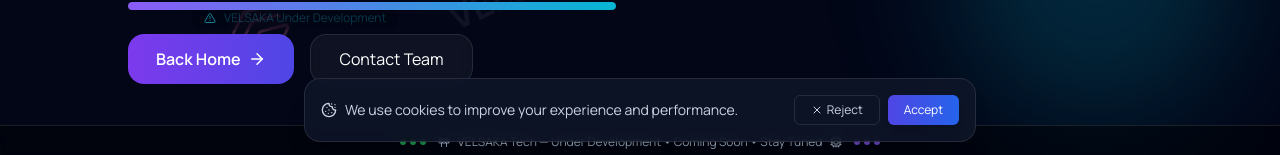
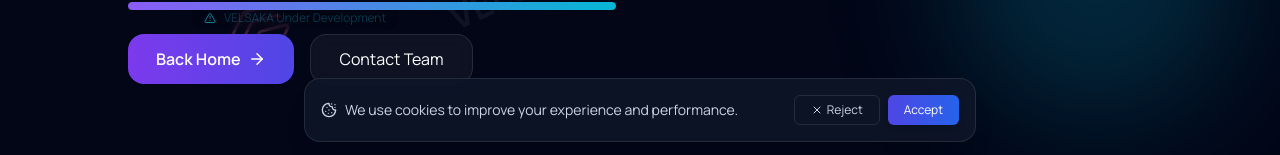
Before and after one commit to velsakatech/Velsaka_tech, a React (Vite) app: page /careers in a window 1280 px wide. Shown: the part 642-797 px from the top of the page. Built offline with nearby package versions, Linux system fonts and the light colour scheme; no server answers.

Commit message:
Production Ready All Bugs are Fixed

```diff
--- a/src/Pages/ProductsPage.jsx
+++ b/src/Pages/ProductsPage.jsx
@@ -4,7 +4,8 @@ import Footer from "../components/Footer";
 import { useNavigate } from "react-router-dom";
 
 // API Configuration - Using Vite environment variables
-const API_BASE_URL = import.meta.env.VITE_API_BASE_URL || 'https://your-api-domain.com';
+const API_BASE_URL =
+  import.meta.env.VITE_API_BASE_URL || "https://your-api-domain.com";
 const WAITLIST_ENDPOINT = `${API_BASE_URL}/api/waitlist`;
 
 // Utility functions
@@ -27,7 +28,7 @@ const fetchWithRetry = async (url, options, maxRetries = 3) => {
 
       const response = await fetch(url, {
         ...options,
-        signal: controller.signal
+        signal: controller.signal,
       });
 
       clearTimeout(timeoutId);
@@ -38,13 +39,13 @@ const fetchWithRetry = async (url, options, maxRetries = 3) => {
 
       // Rate limited - wait with exponential backoff
       const delay = Math.pow(2, i) * 1000;
-      await new Promise(resolve => setTimeout(resolve, delay));
+      await new Promise((resolve) => setTimeout(resolve, delay));
     } catch (error) {
       lastError = error;
       if (i === maxRetries - 1) throw lastError;
 
       const delay = Math.pow(2, i) * 1000;
-      await new Promise(resolve => setTimeout(resolve, delay));
+      await new Promise((resolve) => setTimeout(resolve, delay));
     }
   }
   throw lastError;
@@ -61,8 +62,8 @@ class RateLimiter {
     const now = Date.now();
     const timeSinceLastRequest = now - this.lastRequestTime;
     if (timeSinceLastRequest < this.minInterval) {
-      await new Promise(resolve =>
-        setTimeout(resolve, this.minInterval - timeSinceLastRequest)
+      await new Promise((resolve) =>
+        setTimeout(resolve, this.minInterval - timeSinceLastRequest),
       );
     }
     this.lastRequestTime = Date.now();
@@ -152,14 +153,14 @@ const ProductsPage = () => {
         method: "POST",
         headers: {
           "Content-Type": "application/json",
-          "Accept": "application/json",
+          Accept: "application/json",
         },
         body: JSON.stringify({
           email: trimmedEmail,
           timestamp: new Date().toISOString(),
-          source: window.location.origin
+          source: window.location.origin,
         }),
-        signal: abortController.signal
+        signal: abortController.signal,
       };
 
       const res = await fetchWithRetry(WAITLIST_ENDPOINT, requestOptions);
@@ -179,17 +180,23 @@ const ProductsPage = () => {
 
         switch (res.status) {
           case 400:
-            errorMessage = responseData.message || "Invalid request. Please check your email.";
+            errorMessage =
+              responseData.message ||
+              "Invalid request. Please check your email.";
             break;
           case 409:
             errorMessage = "This email is already on our waitlist!";
             break;
           case 429:
-            errorMessage = "Too many requests. Please try again in a few minutes.";
+            errorMessage =
+              "Too many requests. Please try again in a few minutes.";
             break;
           case 500:
             errorMessage = "Server error. Our team has been notified.";
-            console.error("Server error:", { status: res.status, email: trimmedEmail });
+            console.error("Server error:", {
+              status: res.status,
+              email: trimmedEmail,
+            });
             break;
           default:
             errorMessage = responseData.message || `Error: ${res.status}`;
@@ -207,25 +214,32 @@ const ProductsPage = () => {
 
       // Store in localStorage to prevent duplicate notifications
       try {
-        const notifiedEmails = JSON.parse(localStorage.getItem('notified_emails') || '[]');
+        const notifiedEmails = JSON.parse(
+          localStorage.getItem("notified_emails") || "[]",
+        );
         if (!notifiedEmails.includes(trimmedEmail)) {
           notifiedEmails.push(trimmedEmail);
-          localStorage.setItem('notified_emails', JSON.stringify(notifiedEmails));
+          localStorage.setItem(
+            "notified_emails",
+            JSON.stringify(notifiedEmails),
+          );
         }
       } catch (e) {
         // Silently fail localStorage
       }
-
     } catch (error) {
       // Handle different error types
-      if (error.name === 'AbortError') {
+      if (error.name === "AbortError") {
         console.log("Request aborted");
         return;
       }
 
       let userMessage = "Something went wrong. Please try again.";
 
-      if (error.message.includes("fetch") || error.message.includes("network")) {
+      if (
+        error.message.includes("fetch") ||
+        error.message.includes("network")
+      ) {
         userMessage = "Network error. Please check your connection.";
       } else if (error.message.includes("timeout")) {
         userMessage = "Request timed out. Please try again.";
@@ -242,7 +256,7 @@ const ProductsPage = () => {
         console.error("Waitlist API Error:", {
           message: error.message,
           email: trimmedEmail,
-          timestamp: new Date().toISOString()
+          timestamp: new Date().toISOString(),
         });
       }
     } finally {
@@ -267,11 +281,11 @@ const ProductsPage = () => {
     {
       icon: "folder_copy",
       name: "Portfolio Generator",
-      description: "Convert your resume into a modern developer portfolio.",
+      description: "Build your professional portfolio in minutes.",
       badge: "Under Development",
       badgeColor: "indigo",
       fullDescription:
-        "Transform your resume into a stunning developer portfolio website in minutes. No coding required. Features include:",
+        "Build your professional portfolio with modern templates, seamless customization, and one-click publishing — fast and simple",
       features: [
         "Automatic resume parsing",
         "Multiple modern templates",
--- a/src/Pages/UnderDevelopment.jsx
+++ b/src/Pages/UnderDevelopment.jsx
@@ -296,33 +296,6 @@ export default function UnderDevelopment() {
 
       </div>
 
-      {/* Bottom Fixed Bar */}
-      <motion.div
-        initial={{ y: 100 }}
-        animate={{ y: 0 }}
-        transition={{ type: "spring", delay: 0.5 }}
-        className="fixed bottom-0 left-0 right-0 bg-black/40 backdrop-blur-md border-t border-white/10 py-2"
-      >
-        <div className="container mx-auto px-4">
-          <div className="flex items-center justify-center gap-3 text-xs text-slate-400">
-            <div className="flex items-center gap-1">
-              <span className="inline-block w-1.5 h-1.5 bg-green-500 rounded-full animate-pulse"></span>
-              <span className="inline-block w-1.5 h-1.5 bg-green-500 rounded-full animate-pulse delay-150"></span>
-              <span className="inline-block w-1.5 h-1.5 bg-green-500 rounded-full animate-pulse delay-300"></span>
-            </div>
-            <div className="flex items-center gap-2">
-              <Construction size={12} />
-              <span>VELSAKA Tech — Under Development • Coming Soon • Stay Tuned</span>
-              <Cpu size={12} />
-            </div>
-            <div className="flex items-center gap-1">
-              <span className="inline-block w-1.5 h-1.5 bg-violet-500 rounded-full animate-pulse"></span>
-              <span className="inline-block w-1.5 h-1.5 bg-violet-500 rounded-full animate-pulse delay-150"></span>
-              <span className="inline-block w-1.5 h-1.5 bg-violet-500 rounded-full animate-pulse delay-300"></span>
-            </div>
-          </div>
-        </div>
-      </motion.div>
 
       <style jsx>{`
         @keyframes spin {
```
